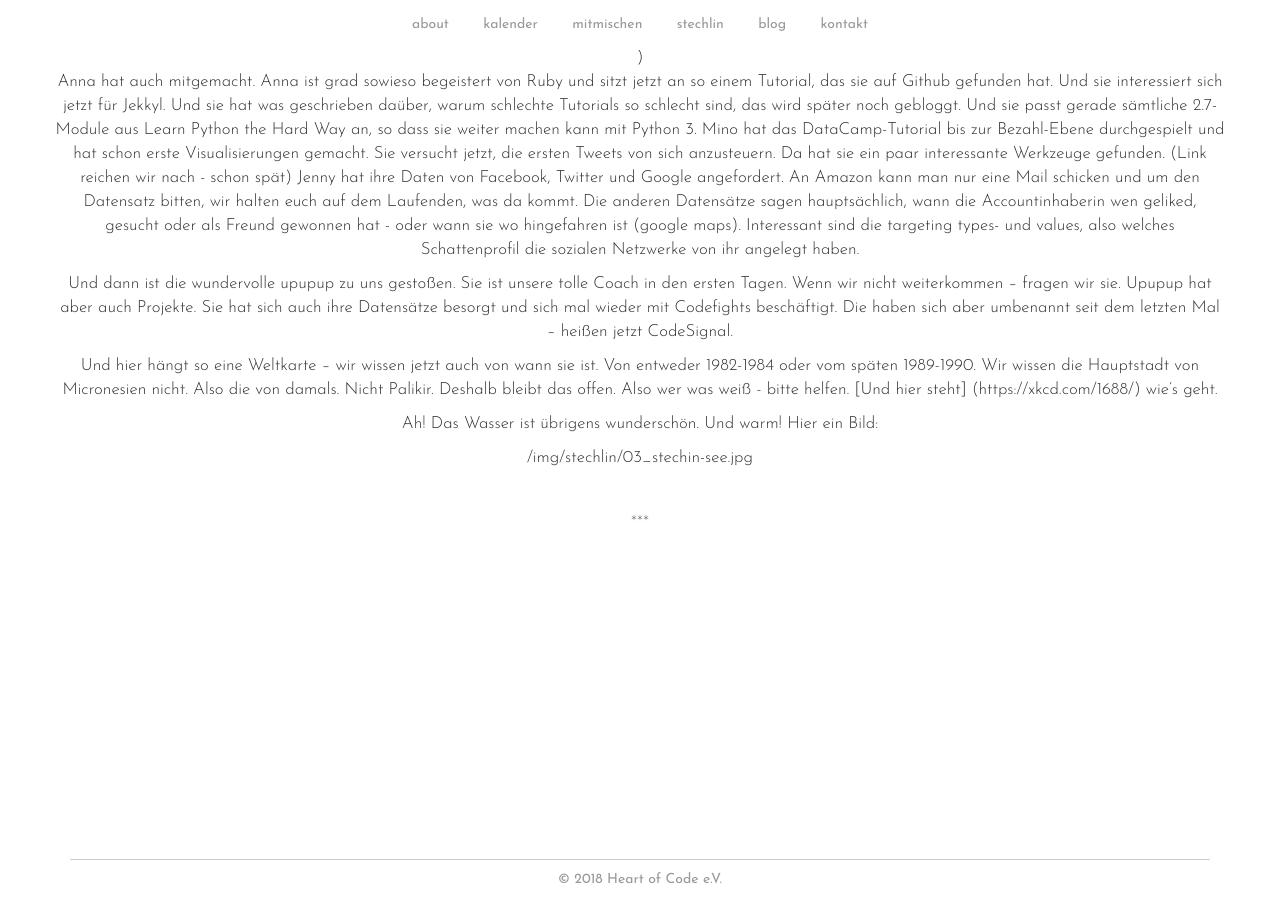
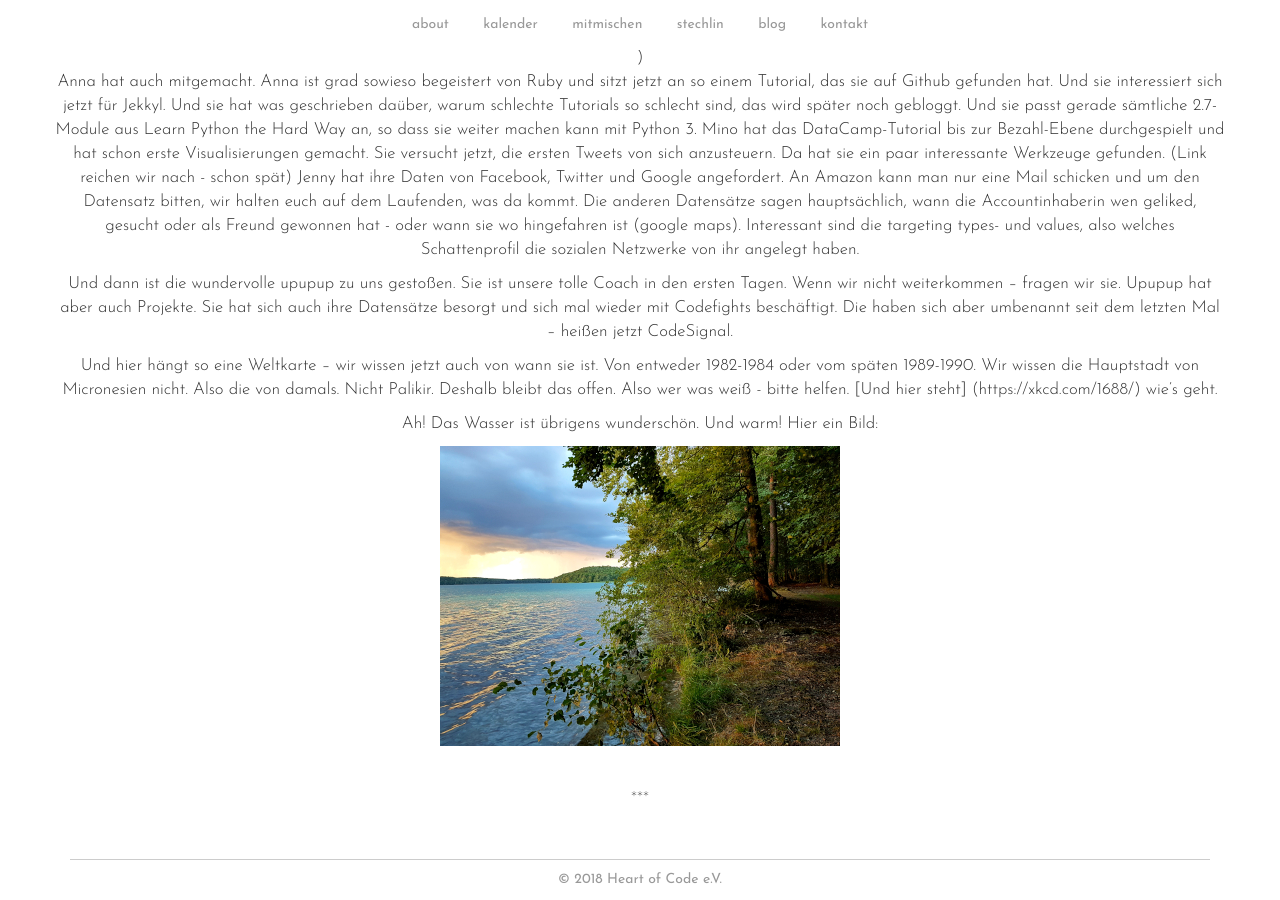
Before and after one commit to heartsofcode/heartofcode, a Jekyll site: the page built from _stechlin/2018-08-11.md, in a window 1280 px wide and 900 px high, scrolled down 518 px. Built offline with Jekyll 4.4.1, drawn with Linux system fonts in a browser that asks for light colours; some web fonts are replaced.

Commit message:
Update 2018-08-11.md

```diff
--- a/_stechlin/2018-08-11.md
+++ b/_stechlin/2018-08-11.md
@@ -22,4 +22,4 @@ Und hier hängt so eine Weltkarte – wir wissen jetzt auch von wann sie ist. Vo
 
 Ah! Das Wasser ist übrigens wunderschön. Und warm! Hier ein Bild:
 
-/img/stechlin/03_stechin-see.jpg
+![](/img/stechlin/03_stechin-see.jpg)
```
